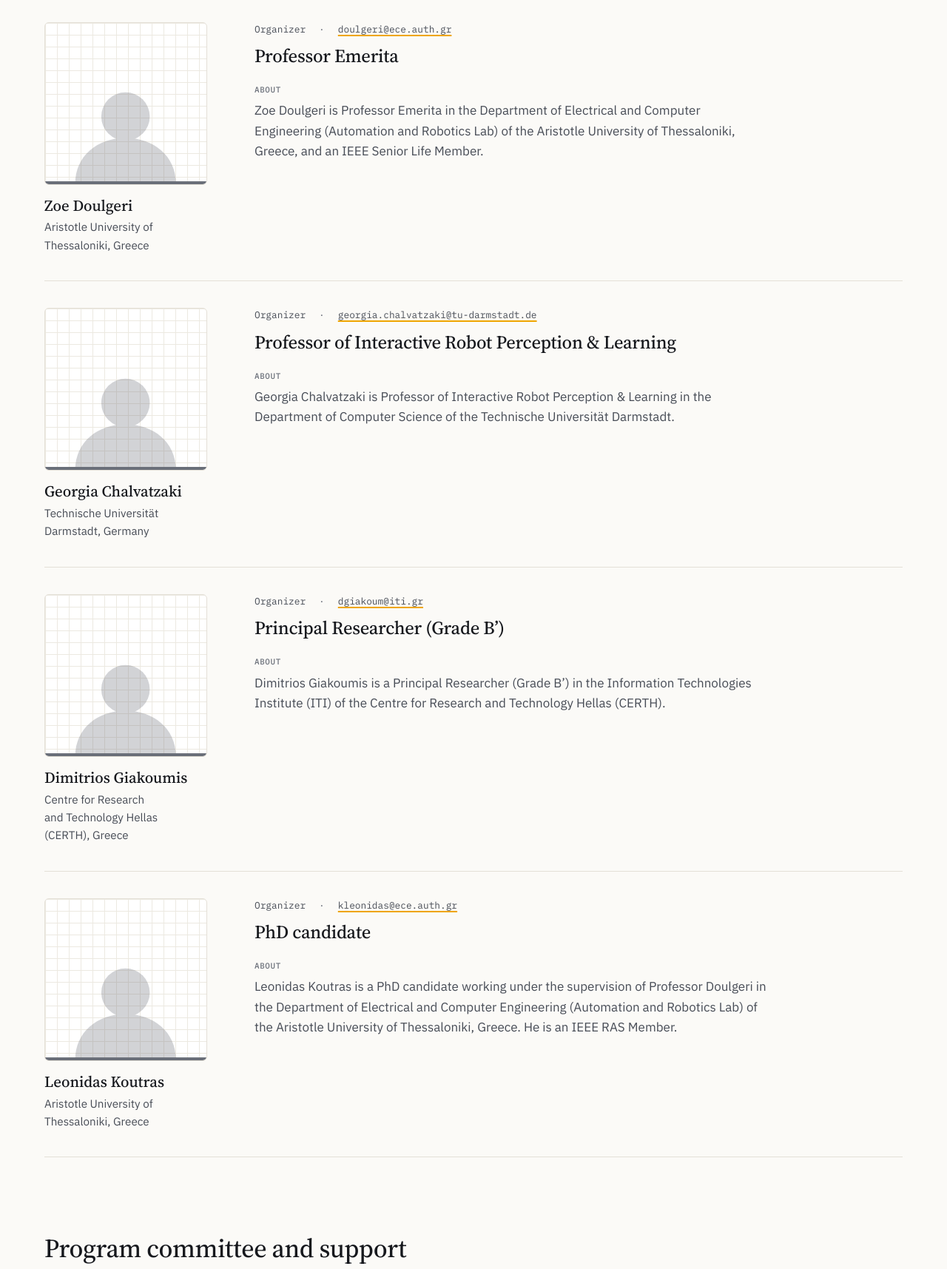
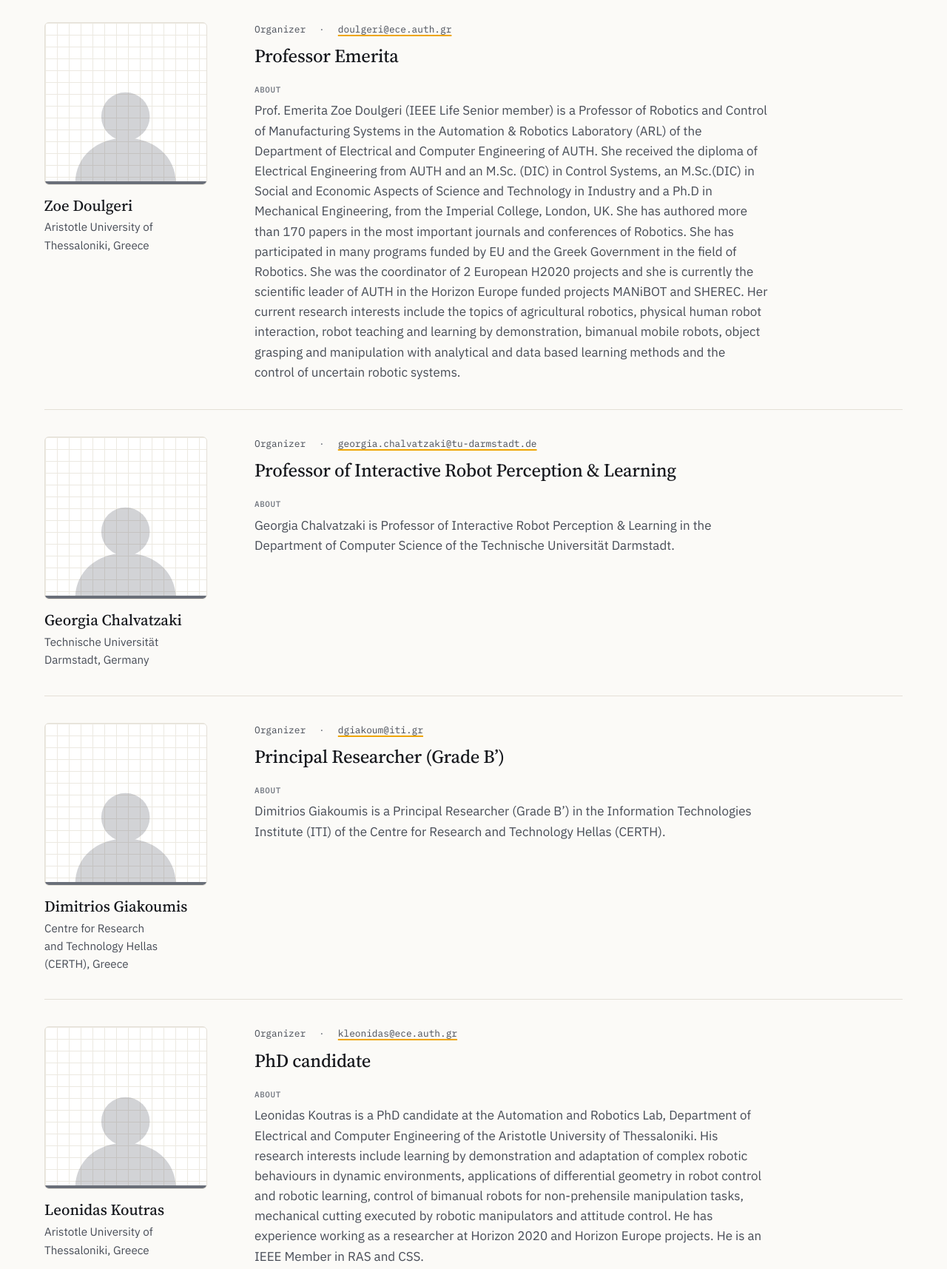
Before and after one commit to From-Skills-to-Complex-Manipulation/from-skills-to-complex-manipulation.github.io, a website: page organizers.html in a window 1280 px wide. Shown: the part 480-2195 px from the top of the page at 74% size. Drawn offline with Linux system fonts and the light colour scheme.

Commit message:
Update organizers.html

```diff
--- a/organizers.html
+++ b/organizers.html
@@ -80,7 +80,7 @@
             <p class="talk-meta"><span>Organizer</span><span><a href="mailto:doulgeri@ece.auth.gr">doulgeri@ece.auth.gr</a></span></p>
             <h4 class="talk-title">Professor Emerita</h4>
             <p class="person-label talk-label">About</p>
-            <p class="talk-abstract">Zoe Doulgeri is Professor Emerita in the Department of Electrical and Computer Engineering (Automation and Robotics Lab) of the Aristotle University of Thessaloniki, Greece, and an IEEE Senior Life Member.</p>
+            <p class="talk-abstract">Prof. Emerita Zoe Doulgeri (IEEE Life Senior member) is a Professor of Robotics and Control of Manufacturing Systems in the Automation & Robotics Laboratory (ARL) of the Department of Electrical and Computer Engineering of AUTH. She received the diploma of Electrical Engineering from AUTH and an M.Sc. (DIC) in Control Systems, an M.Sc.(DIC) in Social and Economic Aspects of Science and Technology in Industry and a Ph.D in Mechanical Engineering, from the Imperial College, London, UK. She has authored more than 170 papers in the most important journals and conferences of Robotics. She has participated in many programs funded by EU and the Greek Government in the field of Robotics. She was the coordinator of 2 European H2020 projects and she is currently the scientific leader of AUTH in the Horizon Europe funded projects MANiBOT and SHEREC. Her current research interests include the topics of agricultural robotics, physical human robot interaction, robot teaching and learning by demonstration, bimanual mobile robots, object grasping and manipulation with analytical and data based learning methods and the control of uncertain robotic systems.</p>
           </div>
         </li>
         <li class="talk">
@@ -119,7 +119,7 @@
             <p class="talk-meta"><span>Organizer</span><span><a href="mailto:kleonidas@ece.auth.gr">kleonidas@ece.auth.gr</a></span></p>
             <h4 class="talk-title">PhD candidate</h4>
             <p class="person-label talk-label">About</p>
-            <p class="talk-abstract">Leonidas Koutras is a PhD candidate working under the supervision of Professor Doulgeri in the Department of Electrical and Computer Engineering (Automation and Robotics Lab) of the Aristotle University of Thessaloniki, Greece. He is an IEEE RAS Member.</p>
+            <p class="talk-abstract">Leonidas Koutras is a PhD candidate at the Automation and Robotics Lab, Department of Electrical and Computer Engineering of the Aristotle University of Thessaloniki. His research interests include learning by demonstration and adaptation of complex robotic behaviours in dynamic environments, applications of differential geometry in robot control and robotic learning, control of bimanual robots for non-prehensile manipulation tasks, mechanical cutting executed by robotic manipulators and attitude control. He has experience working as a researcher at Horizon 2020 and Horizon Europe projects. He is an IEEE Member in RAS and CSS.</p>
           </div>
         </li>
       </ul>
```
